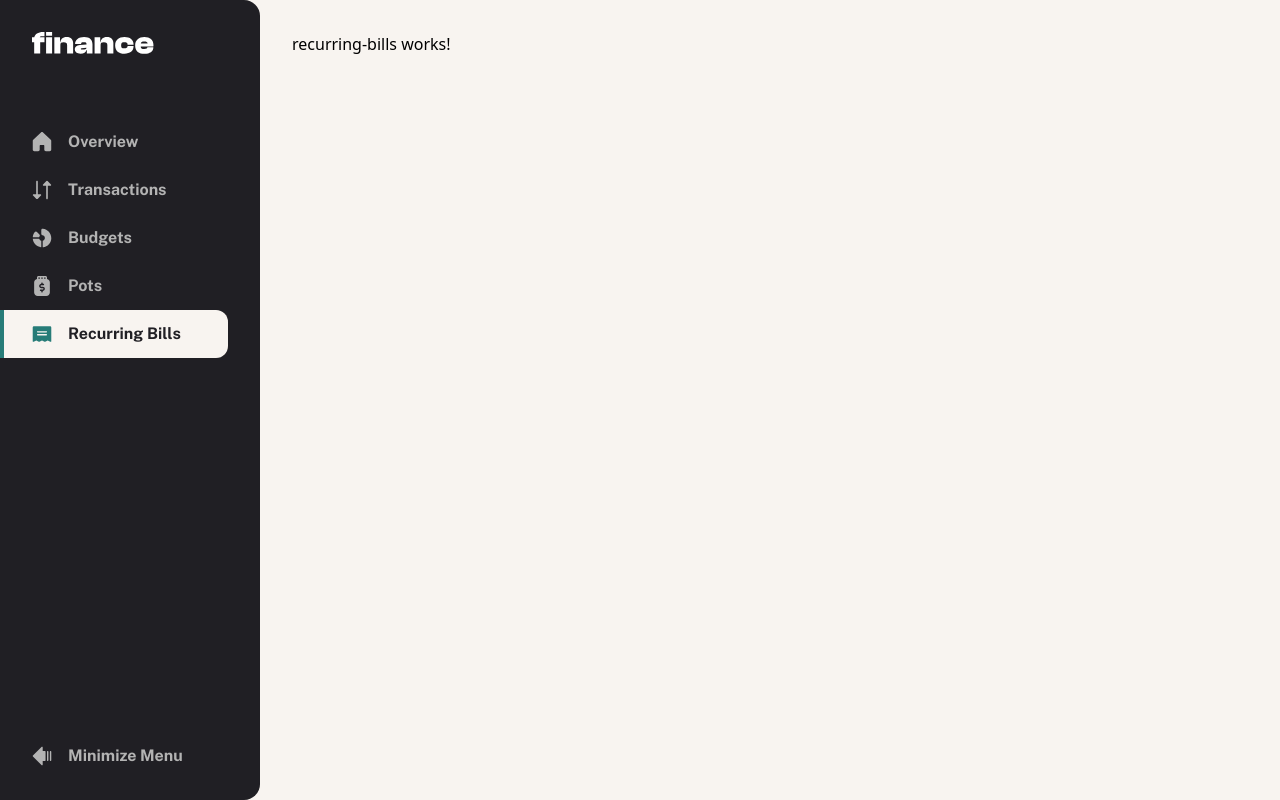
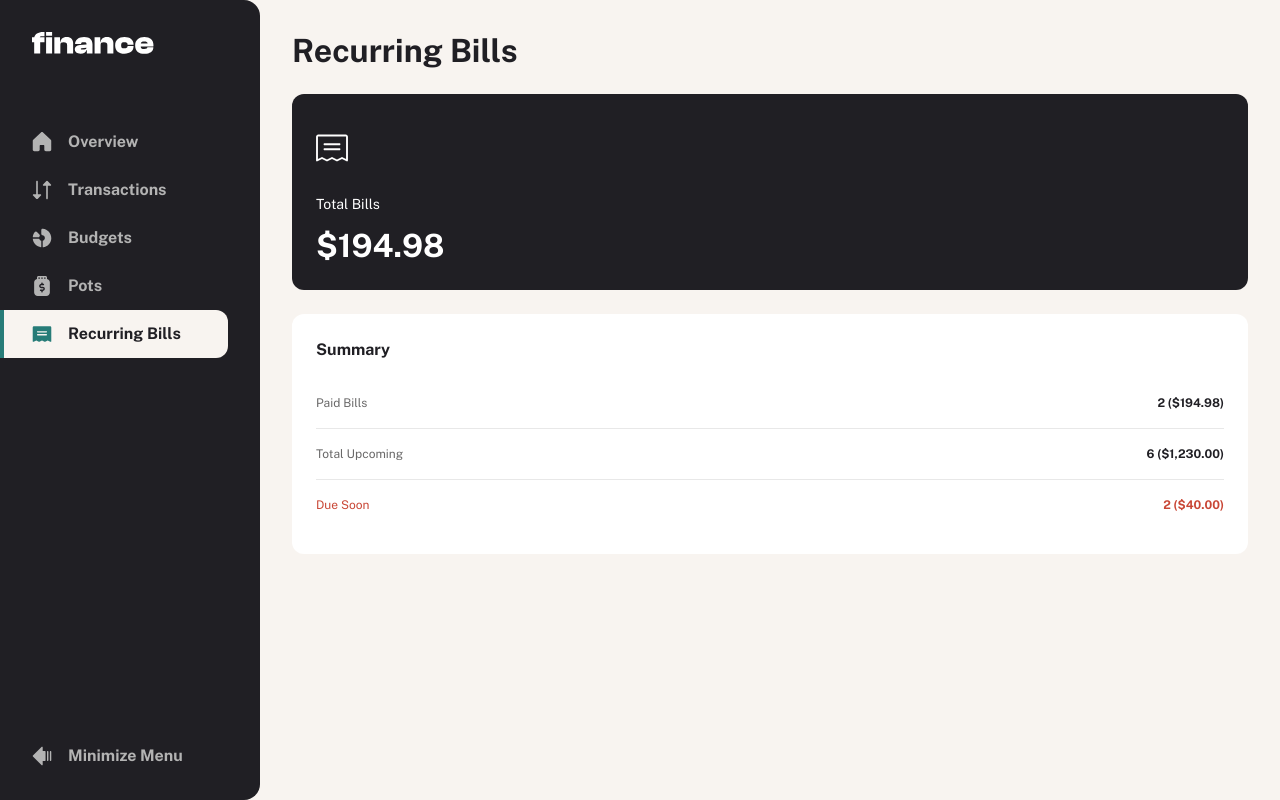
Before and after one commit to fandresh7/frontendmentor-finance-app, an Angular app: page /recurring-bills in a window 1280 px wide. Built offline with nearby package versions, Linux system fonts and the light colour scheme.

Commit message:
feat: implement recurring bills page with summary cards and bill statistics

```diff
--- a/src/app/pages/recurring-bills/recurring-bills.html
+++ b/src/app/pages/recurring-bills/recurring-bills.html
@@ -1 +1,33 @@
-<p>recurring-bills works!</p>
+<section class="flex flex-col gap-6">
+  <h1 class="text-preset-1 text-grey-900">Recurring Bills</h1>
+
+  <card background="bg-grey-900">
+    <section class="flex items-center gap-6 text-white md:flex-col md:items-start md:gap-8">
+      <recurrent-bills-icon2 class="block md:mt-4" />
+
+      <div class="flex flex-col gap-3">
+        <p class="text-preset-4">Total Bills</p>
+        <p class="text-preset-1">{{194.98 | currency:'USD':'symbol':'1.2-2' }}</p>
+      </div>
+    </section>
+  </card>
+
+  <card>
+    <h2 class="text-preset-3 text-grey-900">Summary</h2>
+
+    <ul class="divide-grey-500/15 divide-y">
+      <li class="flex items-center justify-between gap-4 py-4">
+        <p class="text-preset-5 text-grey-500">Paid Bills</p>
+        <p class="text-preset-5-bold text-grey-900">2 ({{194.98 | currency:'USD':'symbol':'1.2-2' }})</p>
+      </li>
+      <li class="flex items-center justify-between gap-4 py-4">
+        <p class="text-preset-5 text-grey-500">Total Upcoming</p>
+        <p class="text-preset-5-bold text-grey-900">6 ({{1230 | currency:'USD':'symbol':'1.2-2' }})</p>
+      </li>
+      <li class="text-red flex items-center justify-between gap-4 py-4">
+        <p class="text-preset-5">Due Soon</p>
+        <p class="text-preset-5-bold">2 ({{40 | currency:'USD':'symbol':'1.2-2' }})</p>
+      </li>
+    </ul>
+  </card>
+</section>
--- a/src/app/pages/recurring-bills/recurring-bills.ts
+++ b/src/app/pages/recurring-bills/recurring-bills.ts
@@ -1,8 +1,12 @@
 import { ChangeDetectionStrategy, Component } from '@angular/core'
+import { CurrencyPipe } from '@angular/common'
+
+import { RecurrentBillsIcon2 } from '@shared/components/icons/icons'
+import { Card } from '@shared/components/card/card'
 
 @Component({
   selector: 'recurring-bills',
-  imports: [],
+  imports: [RecurrentBillsIcon2, Card, CurrencyPipe],
   templateUrl: './recurring-bills.html',
   changeDetection: ChangeDetectionStrategy.OnPush
 })
```
Also changed, not shown: src/app/shared/components/icons/icons.ts (+15 -0 lines).
